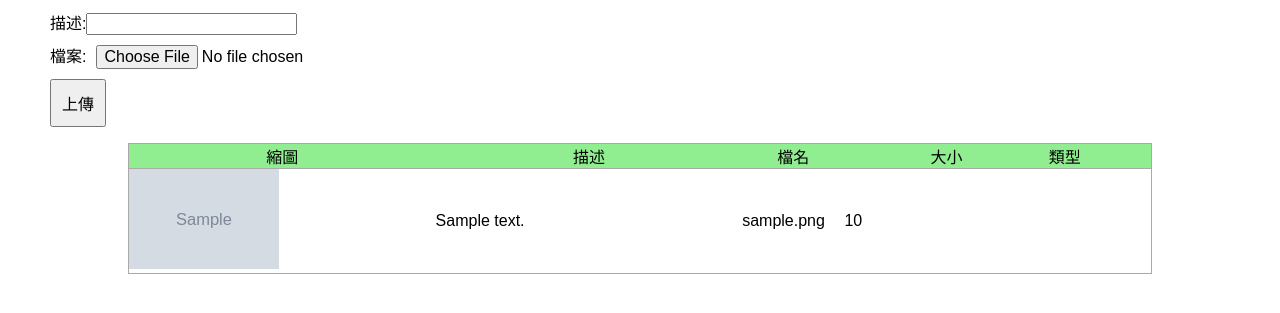
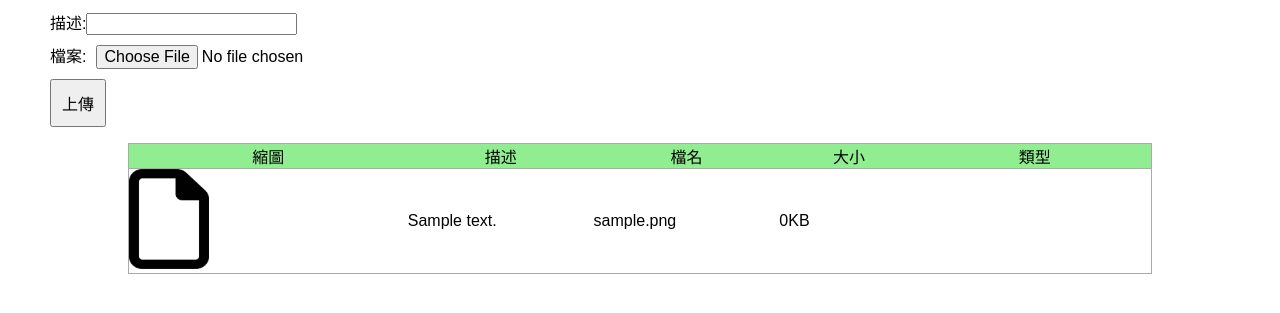
Before and after one commit to ruzs/Upload-file, a PHP site: page /upload.php in a window 1280 px wide. Shown: the part 76-389 px from the top of the page. Run offline with PHP 8.4, Linux system fonts and the light colour scheme; tables that the repository leaves empty hold one stand-in row (values such as "Sample post"); grey boxes marked "Sample" are stand-in pictures.

Commit message:
modified:   api/base.php 增加了兩個函式is_image($type),dummy_icon($type) 	modified:   upload.php 增加圖片檔之外檔案的icon

```diff
--- a/upload.php
+++ b/upload.php
@@ -34,7 +34,7 @@
             background-color: lightgreen;
         }
         .list-item div:nth-child(1){
-            width:10%;
+            width:20%;
         }
         .list-item div:nth-child(1) img{
             width:150px;
@@ -44,13 +44,17 @@
             width:30%;
         }
         .list-item div:nth-child(2){
-            width:30%;
+            width:20%;
         }
         .list-item div:nth-child(3){
-            width:10%;
+            width:20%;
         }
         .list-item div:nth-child(4){
-            width:20%;
+            width:15%;
+        }
+        .list-item div:nth-child(5){
+            width:25%;
+            overflow: hidden;
         }
     </style>
 </head>
@@ -85,7 +89,12 @@
     foreach($files as $file){
         echo "<li class='list-item'>";
             echo "<div>";
-            echo "<img src='./upload/{$file['file_name']}'>";
+            if(is_image($file['type'])){
+                echo "<img src='./upload/{$file['file_name']}'>";
+            }else{
+                $icon=dummy_icon($file['type']);
+                echo "<img src='./material/{$icon}' style='width:80px'>";
+            }
             echo "</div>";
             echo "<div>";
             echo $file['description'];
@@ -94,7 +103,7 @@
             echo $file['file_name'];
             echo "</div>";
             echo "<div>";
-            echo $file['size'];
+            echo floor($file['size']/1024) . 'KB';
             echo "</div>";
             echo "<div>";
             echo $file['type'];
```
Also changed, not shown: api/base.php (+32 -0 lines), material/file-ai.png (added), material/file-doc.png (added), material/file-ppt.png (added), material/file-regular.jpg (added), material/file-txt.png (added).
